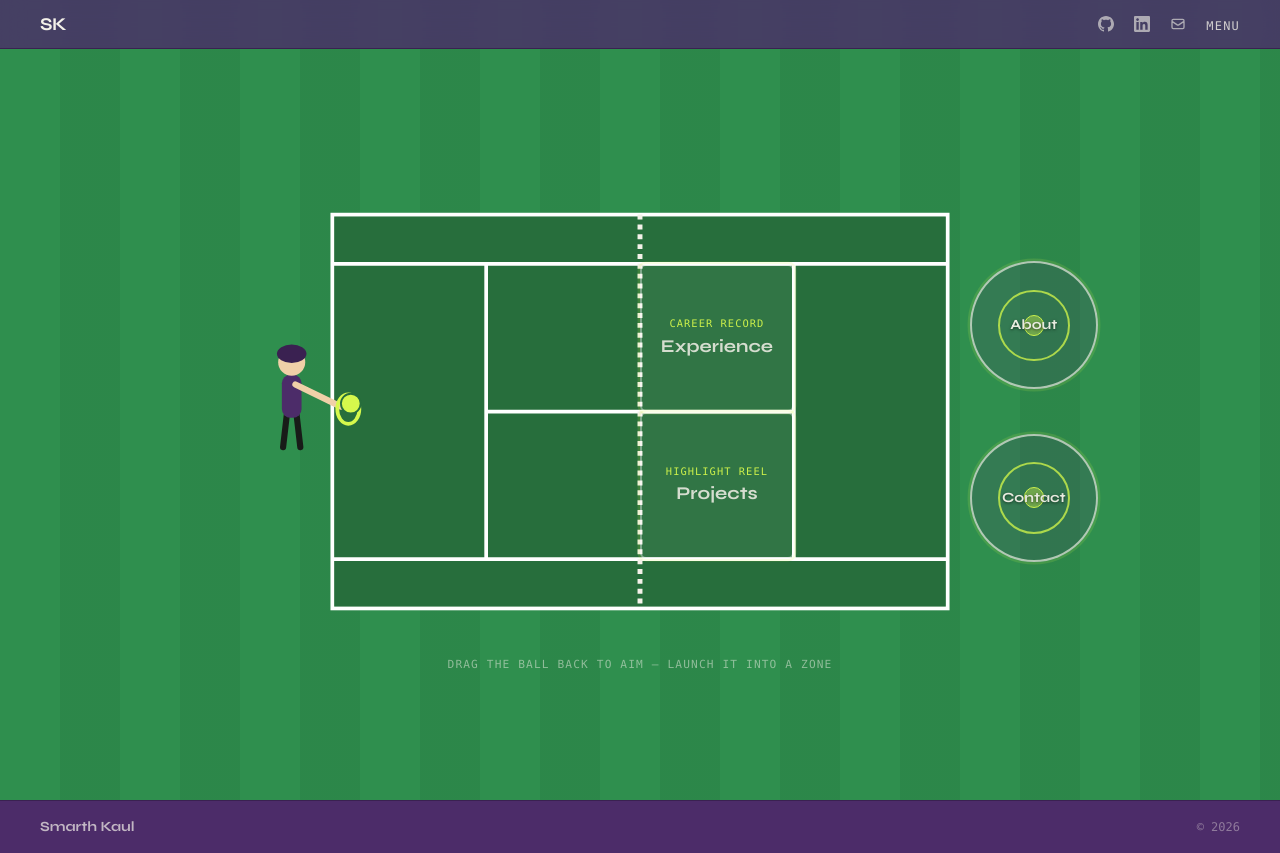
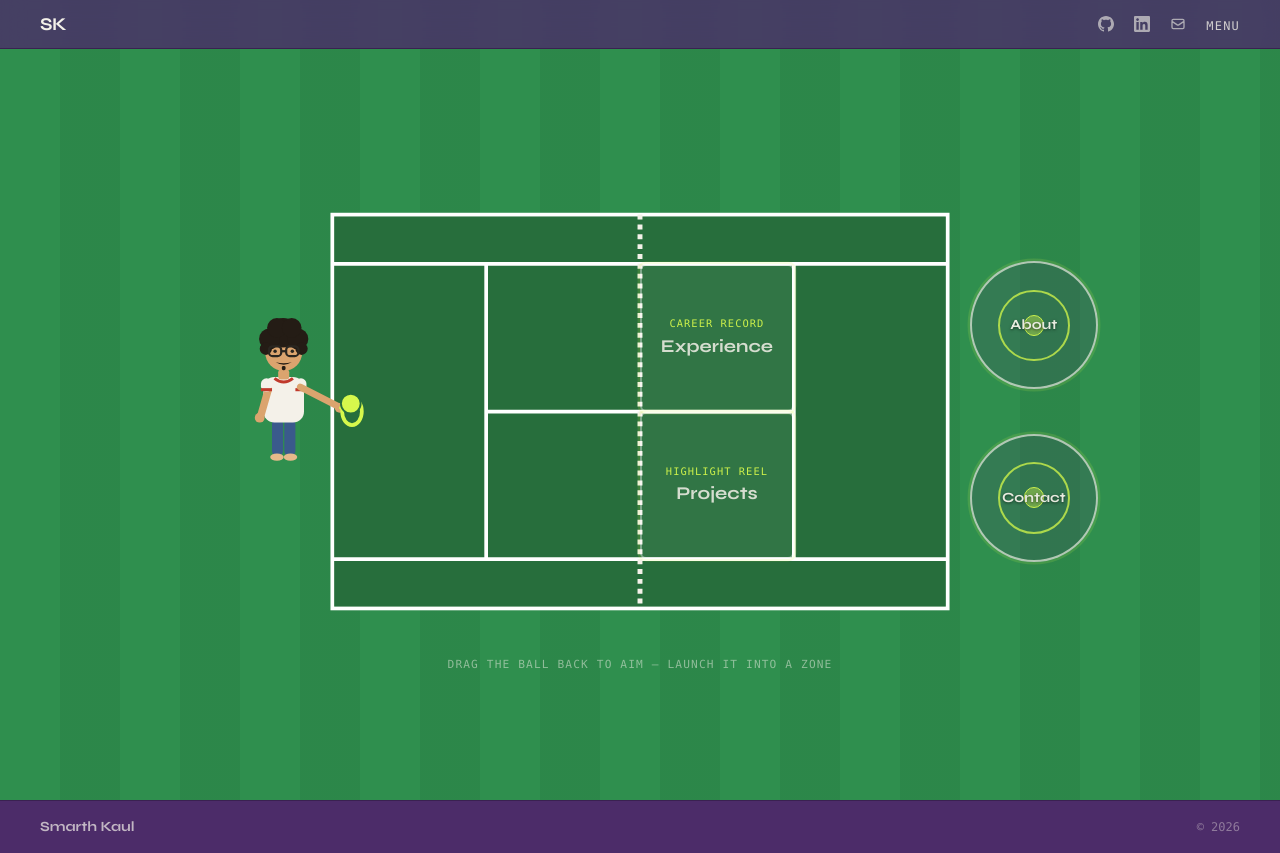
Before and after one commit to smarthkaul/smarthkaul.github.io, a React (Vite) app in the folder website/: page / in a window 1280 px wide. Built offline with nearby package versions, Linux system fonts and the light colour scheme.

Commit message:
Restyle player mascot from reference (curly hair, glasses, mustache, ringer tee, jeans)

```diff
--- a/website/src/components/court/Player.jsx
+++ b/website/src/components/court/Player.jsx
@@ -3,11 +3,12 @@ import gsap from "gsap";
 import { COURT } from "../../data/sections";
 import { usePrefersReducedMotion } from "../../hooks/usePrefersReducedMotion";
 
-// Stylized geometric figure standing at the left baseline. The racket arm is a
-// group that pivots at the shoulder: it winds back as you aim (∝ power) and
-// swings through on release. All coordinates are in the court's SVG viewBox, so
-// the racket sits next to the ball at SERVE_ORIGIN (~155,180).
-const SHOULDER = { x: 110, y: 158 };
+// Stylized mascot (inspired by Smarth's Mii — curly hair, glasses, mustache,
+// cream ringer tee, jeans) standing at the left baseline, facing the court. The
+// racket forearm is a separate group that pivots at the shoulder: it winds back
+// as you aim (∝ power) and swings through on release. Coordinates are in the
+// court viewBox, so the racket rests by the ball at SERVE_ORIGIN (~155,180).
+const SHOULDER = { x: 114, y: 160 };
 const ORIGIN = `${SHOULDER.x} ${SHOULDER.y}`;
 
 const Player = ({ aim, shot }) => {
@@ -18,7 +19,6 @@ const Player = ({ aim, shot }) => {
     const el = armRef.current;
     if (!el) return;
 
-    // Swing: sweep the arm forward through contact, then settle back to rest.
     if (shot) {
       if (reduced) {
         gsap.set(el, { rotation: 0, svgOrigin: ORIGIN });
@@ -26,18 +26,16 @@ const Player = ({ aim, shot }) => {
       }
       const tl = gsap
         .timeline()
-        .to(el, { rotation: 48, svgOrigin: ORIGIN, duration: 0.13, ease: "power3.in" })
+        .to(el, { rotation: 55, svgOrigin: ORIGIN, duration: 0.13, ease: "power3.in" })
         .to(el, { rotation: 0, svgOrigin: ORIGIN, duration: 0.4, ease: "power2.out" });
       return () => tl.kill();
     }
 
-    // Wind-up: track the pull power instantly so the racket follows the drag.
     if (aim) {
-      gsap.set(el, { rotation: -aim.power * 55, svgOrigin: ORIGIN });
+      gsap.set(el, { rotation: -aim.power * 60, svgOrigin: ORIGIN });
       return;
     }
 
-    // Idle: glide the arm back to rest.
     const t = gsap.to(el, { rotation: 0, svgOrigin: ORIGIN, duration: reduced ? 0 : 0.3, ease: "power2.out" });
     return () => t.kill();
   }, [aim, shot, reduced]);
@@ -48,18 +46,56 @@ const Player = ({ aim, shot }) => {
       className="absolute inset-0 w-full h-full pointer-events-none"
       aria-hidden="true"
     >
-      {/* legs */}
-      <line x1="103" y1="183" x2="100" y2="209" stroke="#181b18" strokeWidth="5" strokeLinecap="round" />
-      <line x1="111" y1="183" x2="114" y2="209" stroke="#181b18" strokeWidth="5" strokeLinecap="round" />
-      {/* torso */}
-      <rect x="99" y="150" width="16" height="35" rx="7" fill="#4c2c69" />
-      {/* head + hair */}
-      <circle cx="107" cy="140" r="11" fill="#f0d0a8" />
-      <ellipse cx="107" cy="133" rx="12" ry="7.5" fill="#3a2151" />
-      {/* racket arm (pivots at the shoulder) */}
+      {/* legs (jeans) */}
+      <rect x="91" y="186" width="9" height="30" rx="4" fill="#3a5a8c" />
+      <rect x="101" y="186" width="9" height="30" rx="4" fill="#3a5a8c" />
+      {/* feet */}
+      <ellipse cx="95" cy="217" rx="5.5" ry="3" fill="#e6b98a" />
+      <ellipse cx="106" cy="217" rx="5.5" ry="3" fill="#e6b98a" />
+      {/* torso — cream ringer tee */}
+      <rect x="84" y="152" width="33" height="37" rx="9" fill="#f4f1e9" />
+      {/* left arm (static): skin forearm + hand + short cream sleeve w/ red cuff */}
+      <line x1="88" y1="162" x2="82" y2="183" stroke="#dba46e" strokeWidth="6" strokeLinecap="round" />
+      <circle cx="81" cy="185" r="4" fill="#dba46e" />
+      <rect x="82" y="153" width="9" height="11" rx="4.5" fill="#f4f1e9" />
+      <rect x="82" y="161" width="9" height="2.5" fill="#c0392b" />
+      {/* right sleeve (static; the forearm below is the moving arm) */}
+      <rect x="110" y="153" width="9" height="11" rx="4.5" fill="#f4f1e9" />
+      <rect x="110" y="161" width="9" height="2.5" fill="#c0392b" />
+      {/* red collar trim */}
+      <path d="M93 153 Q100.5 159 108 153" fill="none" stroke="#c0392b" strokeWidth="2.4" />
+      {/* neck */}
+      <rect x="96" y="146" width="9" height="8" rx="2" fill="#dba46e" />
+      {/* head */}
+      <circle cx="100.5" cy="132" r="15" fill="#dba46e" />
+      {/* hair (dark curly) */}
+      <g fill="#241c15">
+        <circle cx="100" cy="116" r="12" />
+        <circle cx="89" cy="121" r="8.5" />
+        <circle cx="112" cy="121" r="8.5" />
+        <circle cx="95" cy="112" r="8" />
+        <circle cx="107" cy="112" r="8" />
+        <circle cx="86" cy="129" r="5" />
+        <circle cx="115" cy="129" r="5" />
+      </g>
+      {/* glasses */}
+      <g fill="none" stroke="#2a2620" strokeWidth="1.8">
+        <rect x="88.5" y="127" width="10" height="8" rx="3" />
+        <rect x="102.5" y="127" width="10" height="8" rx="3" />
+        <line x1="98.5" y1="131" x2="102.5" y2="131" />
+      </g>
+      <circle cx="93.5" cy="131" r="1.4" fill="#2a2620" />
+      <circle cx="107.5" cy="131" r="1.4" fill="#2a2620" />
+      {/* mustache + soul patch */}
+      <path d="M94 140 Q100.5 144 107 140 Q100.5 141.5 94 140 Z" fill="#241c15" />
+      <rect x="99" y="143" width="3" height="3.5" rx="1.2" fill="#241c15" />
+
+      {/* right forearm + racket — the swinging arm (pivots at the shoulder) */}
       <g ref={armRef}>
-        <line x1={SHOULDER.x} y1={SHOULDER.y} x2="147" y2="176" stroke="#f0d0a8" strokeWidth="5" strokeLinecap="round" />
-        <ellipse cx="153" cy="178" rx="9" ry="12" fill="none" stroke="#d6f84c" strokeWidth="3" />
+        <line x1={SHOULDER.x} y1={SHOULDER.y} x2="145" y2="176" stroke="#dba46e" strokeWidth="5.5" strokeLinecap="round" />
+        <circle cx="146" cy="177" r="4" fill="#dba46e" />
+        <line x1="147" y1="177" x2="153" y2="179" stroke="#d6f84c" strokeWidth="3" strokeLinecap="round" />
+        <ellipse cx="156" cy="180" rx="8" ry="11" fill="none" stroke="#d6f84c" strokeWidth="3" />
       </g>
     </svg>
   );
```
